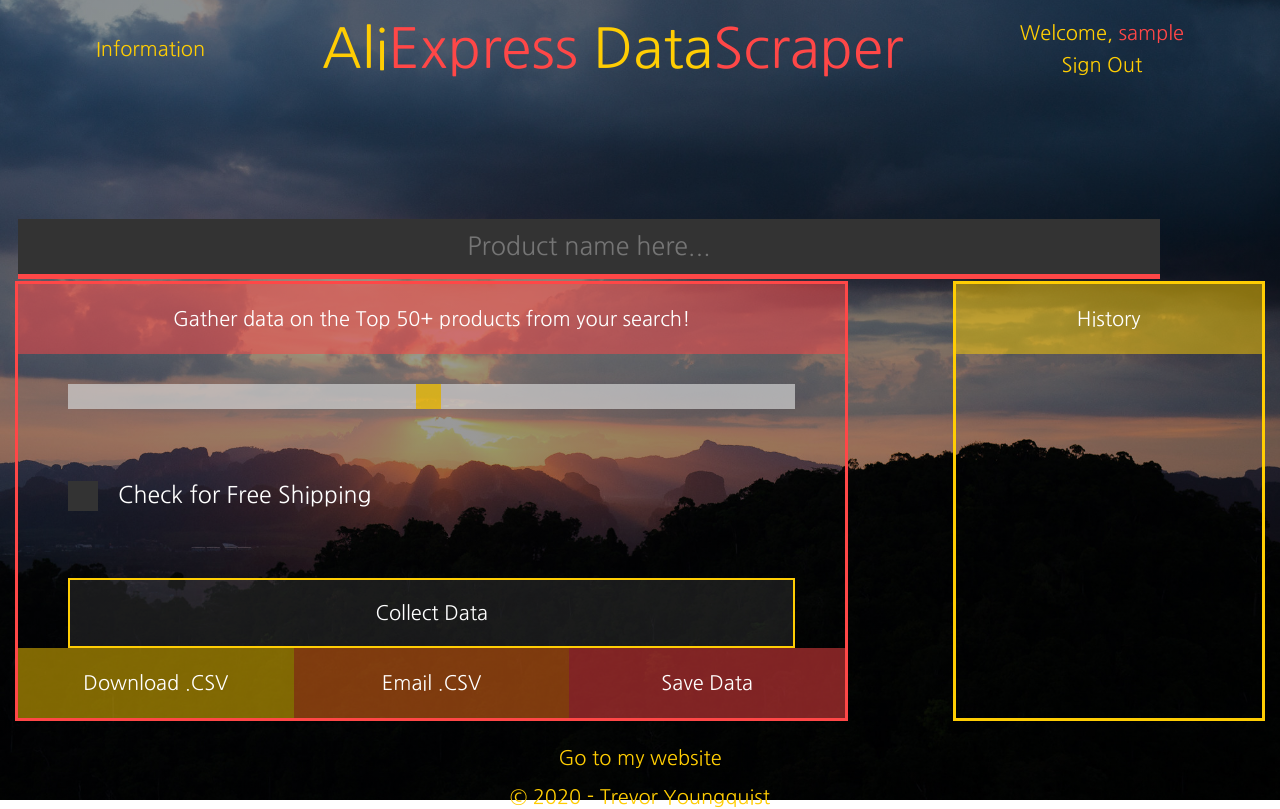
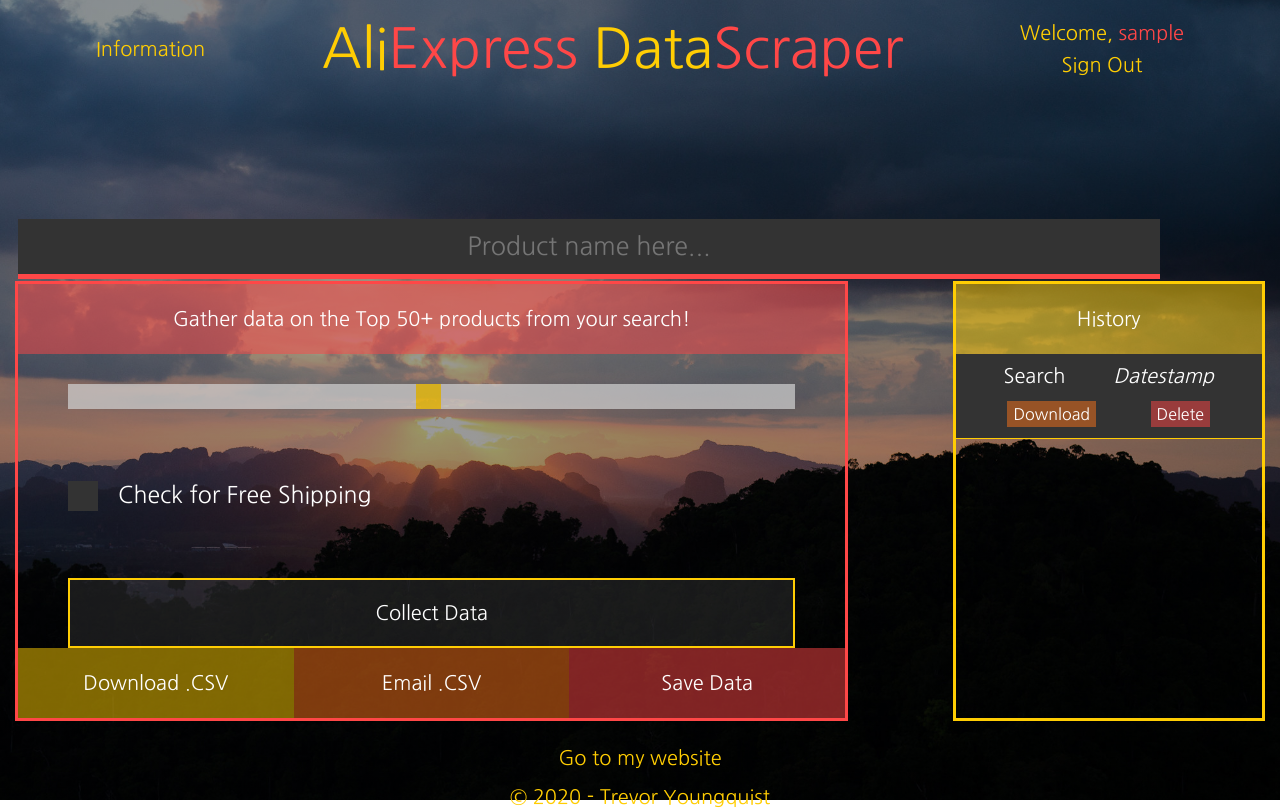
Before and after one commit to ytrevor81/Ali-Express-Web-Scraping-App, a Django app: page / in a window 1280 px wide. Run offline with Django 3.2, Linux system fonts and the light colour scheme; the visitor is signed in with stand-in values (Sample User, id 1); some libraries are stand-ins or nearby versions.

Commit message:
html for history section complete

```diff
--- a/aliexpress/main/csv_handling.py
+++ b/aliexpress/main/csv_handling.py
@@ -1,6 +1,5 @@
+import pandas
 from django.core.mail import EmailMessage
-from pandas import DataFrame
-from .models import *
 
 
 class CSV_Handling(object):
@@ -26,9 +25,9 @@ class CSV_Handling(object):
         ratings = CSV_Handling.ratings_fix(rating)
 
         if checked != None:     #pandas will convert these lists into a usable table
-            df = DataFrame({'Product': titles, 'Price': prices, 'Rating':ratings, 'Sold':sold, 'Supplier':suppliers, 'Free_Shipping': shipping})
+            df = pandas.DataFrame({'Product': titles, 'Price': prices, 'Rating':ratings, 'Sold':sold, 'Supplier':suppliers, 'Free_Shipping': shipping})
         else:
-            df = DataFrame({'Product': titles, 'Price': prices, 'Rating':ratings, 'Sold':sold, 'Supplier':suppliers})     #if 'free shipping' is not checked, the data will not be included in the .csv
+            df = pandas.DataFrame({'Product': titles, 'Price': prices, 'Rating':ratings, 'Sold':sold, 'Supplier':suppliers})     #if 'free shipping' is not checked, the data will not be included in the .csv
         df.index += 1
         df.to_csv('C://Users/User/Desktop/Ali-Express-Web-Scraping-App/aliexpress/main/static/csv_files/{}.csv'.format(search), index=True)     #THIS WILL PATH WILL CHANGE IN DEPLOYMENT
 
@@ -67,12 +66,8 @@ class CSV_Handling(object):
         unfinshed_str = [str(x) for x in bstrings]
         products = [x.replace("b", '').replace("'", '') for x in unfinshed_str]
 
-        CSV_Handling.save_to_db(filename, username, products, prices, ratings, sold, suppliers, shipping)
+        DB_Handling.save_to_db(filename, username, products, prices, ratings, sold, suppliers, shipping)
 
     @classmethod
-    def save_to_db(cls, filename, username, products, prices, ratings, sold, suppliers, shipping):
-        if shipping != None:
-            submission = AliSubmission(User=username, Products=products, Prices=prices, Ratings=ratings, Sold=sold, Suppliers=suppliers, Shipping=shipping, Search=filename)
-        else:
-            submission = AliSubmission(User=username, Products=products, Prices=prices, Ratings=ratings, Sold=sold, Suppliers=suppliers, Search=filename)
-        submission.save()
+    def db_to_csv(cls):
+        pass
--- a/aliexpress/main/static/css/styles.css
+++ b/aliexpress/main/static/css/styles.css
@@ -254,8 +254,28 @@ strong { color: #FF4747; font-weight: normal; }
 .cluster button:active { background-color: #333; transition: 0.2s}
 
 
- /*--- User History --- */
- .history { border-color: #FFCD03; padding: 0; }
+/*--- User History --- */
+.history { border-color: #FFCD03; padding: 0; }
+.auth-margin { margin-bottom: 0; }
+.history-signin {
+      display: flex;
+      justify-content: center;
+      align-items: center;
+      height: 86%;
+      background-color: rgba(0,0,0,0.5);
+    }
+.history-signin h5 { margin-top: -25px; }
+.history-signin h5 a:hover { color: #FF4747; text-decoration: underline; cursor: pointer; }
+
+.query-box { background-color: #333; border-bottom: 1px solid #FFCD03; }
+.query-box .search-date {
+    display: flex;
+    justify-content: space-evenly;
+    padding-top: 10px;
+}
+.query-box .query-options { padding-top: 5px; padding-bottom: 11px; }
+.query-box .query-options button { border: none; color: #fff; }
+.query-box .query-options .download-history { margin-right: 50px; }
 
 
 /* --- Footer --- */
--- a/aliexpress/main/templates/homepage.html
+++ b/aliexpress/main/templates/homepage.html
@@ -47,9 +47,25 @@
 
   <!-- User History -->
   <section class="history col-lg-3 col-md-3">
-    <div class="yellow title-box">
+    <div class="yellow auth-margin title-box">
       <h4>History</h4>
     </div>
+    {% if user.is_authenticated %}
+      <!-- For loop w/ user's queries **max 5 -->
+      <div class="query-box">
+        <div class="search-date">
+          <h4>Search</h4><h4><i>Datestamp</i></h4>
+        </div>
+        <form class="query-options" action='.' method="GET">
+          <button class="orange download-history" name="download-query" value="username-search-datestamp">Download</button>
+          <button class="red" name="delete-query" value="username-search-datestamp">Delete</button>
+        </form>
+      </div>
+    {% else %}
+      <div class="history-signin">
+        <h5><i><a data-toggle="modal" data-target=".login"><strong>Sign In</strong></a> to access your saved queries</i></h5>
+      </div>
+    {% endif %}
   </section>
 </div>
 
```
Also changed, not shown: aliexpress/main/db_handling.py (added, +22 -0 lines).
